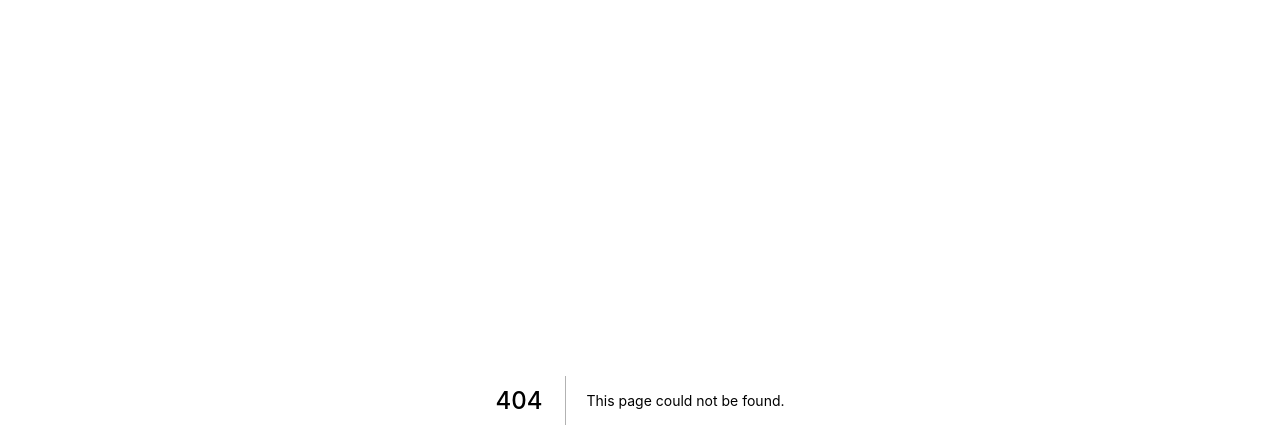
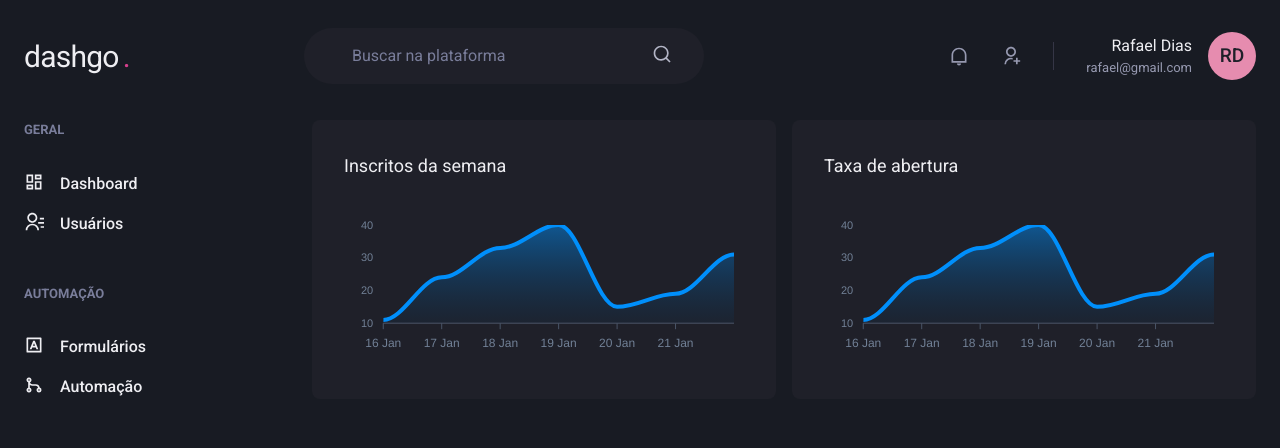
Before and after one commit to alemon-ice/ignite-dashgo-project, a Next.js app: page /dashboard in a window 1280 px wide. Before the commit this address had no page. Shown: the top 448 px of the page. Built offline with nearby package versions, Linux system fonts and the light colour scheme.

Commit message:
login and dashboard pages

```diff
--- a/package.json
+++ b/package.json
@@ -12,10 +12,13 @@
     "@chakra-ui/react": "^1.7.4",
     "@emotion/react": "^11",
     "@emotion/styled": "^11",
+    "apexcharts": "^3.33.0",
     "framer-motion": "^5",
     "next": "12.0.8",
     "react": "17.0.2",
-    "react-dom": "17.0.2"
+    "react-apexcharts": "^1.3.9",
+    "react-dom": "17.0.2",
+    "react-icons": "^4.3.1"
   },
   "devDependencies": {
     "@types/node": "^17.0.10",
--- /dev/null
+++ b/src/components/Header.tsx
@@ -0,0 +1,82 @@
+import { Flex, Icon, Input, HStack, Text, Box, Avatar } from '@chakra-ui/react';
+import {
+  RiNotificationLine,
+  RiSearchLine,
+  RiUserAddLine,
+} from 'react-icons/ri';
+
+export function Header() {
+  return (
+    <Flex
+      as="header"
+      w="100%"
+      maxW={1480}
+      h="20"
+      mx="auto"
+      mt="4"
+      px="6"
+      align="center"
+    >
+      <Text fontSize="3xl" fontW="bold" letterSpacing="tight" w="64">
+        dashgo
+        <Text as="span" marginLeft="1" color="pink.500">
+          .
+        </Text>
+      </Text>
+
+      <Flex
+        as="label"
+        flex="1"
+        py="4"
+        px="8"
+        ml="6"
+        maxW={400}
+        alignSelf="center"
+        color="gray.200"
+        position="relative"
+        bg="gray.800"
+        borderRadius="full"
+      >
+        <Input
+          color="gray.50"
+          variant="unstyled"
+          px="4"
+          mr="4"
+          placeholder="Buscar na plataforma"
+          _placeholder={{ color: 'gray.400' }}
+        />
+        <Icon as={RiSearchLine} fontSize="20" />
+      </Flex>
+
+      <Flex align="center" ml="auto">
+        <HStack
+          spacing="8"
+          mx="8"
+          pr="8"
+          py="1"
+          color="gray.300"
+          borderRightWidth={1}
+          borderColor="gray.700"
+        >
+          <Icon as={RiNotificationLine} fontSize="20" />
+          <Icon as={RiUserAddLine} fontSize="20" />
+        </HStack>
+
+        <Flex align="center">
+          <Box mr="4" textAlign="right">
+            <Text>Rafael Dias</Text>
+            <Text color="gray.300" fontSize="small">
+              rafael@gmail.com
+            </Text>
+          </Box>
+
+          <Avatar
+            size="md"
+            name="Rafael Dias"
+            // src="https://github.com/alemon-ice.png"
+          />
+        </Flex>
+      </Flex>
+    </Flex>
+  );
+}
--- /dev/null
+++ b/src/components/Sidebar.tsx
@@ -0,0 +1,54 @@
+import { Box, Stack, Text, Link, Icon } from '@chakra-ui/react';
+import {
+  RiContactsLine,
+  RiDashboardLine,
+  RiGitMergeLine,
+  RiInputMethodLine,
+} from 'react-icons/ri';
+
+export function Sidebar() {
+  return (
+    <Box as="aside" w="64" marginRight="8">
+      <Stack spacing="12" align="flex-start">
+        <Box>
+          <Text fontWeight="bold" color="gray.400" fontSize="small">
+            GERAL
+          </Text>
+          <Stack spacing="4" mt="8" align="stretch">
+            <Link display="flex" align="center">
+              <Icon as={RiDashboardLine} fontSize="20" />
+              <Text ml="4" fontWeight="medium">
+                Dashboard
+              </Text>
+            </Link>
+            <Link display="flex" align="center">
+              <Icon as={RiContactsLine} fontSize="20" />
+              <Text ml="4" fontWeight="medium">
+                Usuários
+              </Text>
+            </Link>
+          </Stack>
+        </Box>
+        <Box>
+          <Text fontWeight="bold" color="gray.400" fontSize="small">
+            AUTOMAÇÃO
+          </Text>
+          <Stack spacing="4" mt="8" align="stretch">
+            <Link display="flex" align="center">
+              <Icon as={RiInputMethodLine} fontSize="20" />
+              <Text ml="4" fontWeight="medium">
+                Formulários
+              </Text>
+            </Link>
+            <Link display="flex" align="center">
+              <Icon as={RiGitMergeLine} fontSize="20" />
+              <Text ml="4" fontWeight="medium">
+                Automação
+              </Text>
+            </Link>
+          </Stack>
+        </Box>
+      </Stack>
+    </Box>
+  );
+}
--- /dev/null
+++ b/src/pages/dashboard.tsx
@@ -0,0 +1,89 @@
+import dynamic from 'next/dynamic';
+import { Box, Flex, SimpleGrid, Text, theme } from '@chakra-ui/react';
+import { ApexOptions } from 'apexcharts';
+import { Header } from '../components/Header';
+import { Sidebar } from '../components/Sidebar';
+
+const Chart = dynamic(() => import('react-apexcharts'), {
+  ssr: false,
+});
+
+const options: ApexOptions = {
+  chart: {
+    toolbar: {
+      show: false,
+    },
+    zoom: {
+      enabled: false,
+    },
+    foreColor: theme.colors.gray[500],
+  },
+  grid: {
+    show: false,
+  },
+  dataLabels: {
+    enabled: false,
+  },
+  tooltip: {
+    enabled: false,
+  },
+  xaxis: {
+    type: 'datetime',
+    axisBorder: {
+      color: theme.colors.gray[600],
+    },
+    axisTicks: {
+      color: theme.colors.gray[600],
+    },
+    categories: [
+      '2021-01-16T00:00:00.000Z',
+      '2021-01-17T00:00:00.000Z',
+      '2021-01-18T00:00:00.000Z',
+      '2021-01-19T00:00:00.000Z',
+      '2021-01-20T00:00:00.000Z',
+      '2021-01-21T00:00:00.000Z',
+      '2021-01-22T00:00:00.000Z',
+    ],
+  },
+  fill: {
+    opacity: 0.3,
+    type: 'gradient',
+    gradient: {
+      shade: 'dark',
+      opacityFrom: 0.7,
+      opacityTo: 0.3,
+    },
+  },
+};
+const series = [
+  {
+    name: 'series1',
+    data: [11, 24, 33, 40, 15, 19, 31],
+  },
+];
+
+export default function Dashboard() {
+  return (
+    <Flex direction="column" h="100vh">
+      <Header />
+      <Flex w="100%" my="6" maxW={1480} mx="auto" px="6">
+        <Sidebar />
+
+        <SimpleGrid flex="1" gap="4" minChildWidth="320px" align="flex-start">
+          <Box p="8" bg="gray.800" borderRadius={8} pb="4">
+            <Text fontSize="lg" mb="4">
+              Inscritos da semana
+            </Text>
+            <Chart type="area" height={160} series={series} options={options} />
+          </Box>
+          <Box p="8" bg="gray.800" borderRadius={8} pb="4">
+            <Text fontSize="lg" mb="4">
+              Taxa de abertura
+            </Text>
+            <Chart type="area" height={160} series={series} options={options} />
+          </Box>
+        </SimpleGrid>
+      </Flex>
+    </Flex>
+  );
+}
```
Also changed, not shown: src/components/Form/Input.tsx (added, +32 -0 lines), src/pages/index.tsx (+26 -2 lines), 1 other file (tests, documents, lock files or other folders).
